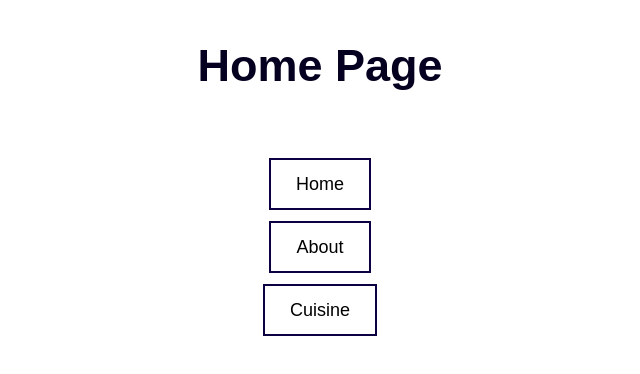
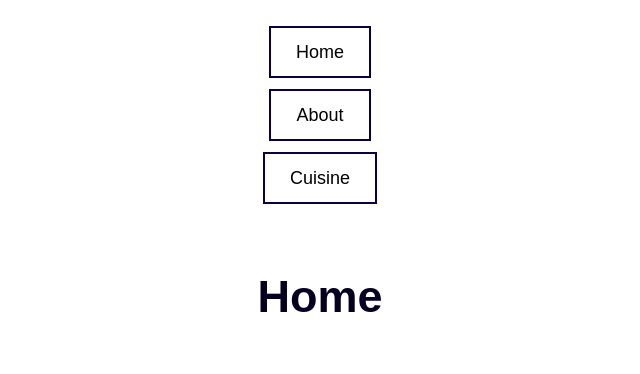
Before and after one commit to arlemimb/p-and-m-tours, a React app: page / in a window 1280 px wide. Shown: the top 374 px of the page, without its empty margins (320-960 px from the left). Built offline with nearby package versions, Linux system fonts and the light colour scheme.

Commit message:
Created the initial Header Navigation

```diff
--- a/package.json
+++ b/package.json
@@ -45,6 +45,7 @@
     "react": "^17.0.1",
     "react-dom": "^17.0.1",
     "react-router-dom": "^6.3.0",
-    "style-loader": "^3.3.1"
+    "style-loader": "^3.3.1",
+    "styled-components": "^5.3.5"
   }
 }
--- a/src/App.js
+++ b/src/App.js
@@ -1,18 +1,21 @@
 import React from 'react';
 import {
   BrowserRouter as Router,
+  Routes,
   Route,
-  Link,
-  Routes,
 } from 'react-router-dom';
 // import PropTypes from 'prop-types';
 
 // Import the pages
+import Home from './components/Home/Home';
 import About from './components/About/About';
 import Cuisine from './components/Cuisine/Cuisine';
 
 // import css
 import './assets/App.css';
+
+// Import the Header
+import Header from './components/Header/Header';
 
 /* const App = ({ title }) => <div>{title}</div>;
 
@@ -24,24 +27,12 @@ function App() {
   return (
     <div className="App">
       <Router>
+        <Header />
         <Routes>
-          <Route exact path="/" element={<h1>Home Page</h1>} />
+          <Route exact path="/" element={<Home />} />
           <Route exact path="About" element={<About />} />
           <Route exact path="Cuisine" element={<Cuisine />} />
         </Routes>
-        <div className="list">
-          <ul>
-            <li>
-              <Link to="/">Home</Link>
-            </li>
-            <li>
-              <Link to="About">About</Link>
-            </li>
-            <li>
-              <Link to="Cuisine">Cuisine</Link>
-            </li>
-          </ul>
-        </div>
       </Router>
     </div>
   );
--- /dev/null
+++ b/src/components/Header/Header.js
@@ -0,0 +1,22 @@
+import React from 'react';
+import { Link } from 'react-router-dom';
+
+const Header = () => {
+  return (
+    <div className="list">
+      <ul>
+        <li>
+          <Link to="/">Home</Link>
+        </li>
+        <li>
+          <Link to="About">About</Link>
+        </li>
+        <li>
+          <Link to="Cuisine">Cuisine</Link>
+        </li>
+      </ul>
+    </div>
+  );
+};
+
+export default Header;
--- /dev/null
+++ b/src/components/Home/Home.js
@@ -0,0 +1,11 @@
+import React from 'react';
+
+const Home = () => {
+  return (
+    <div>
+      <h1>Home</h1>
+    </div>
+  );
+};
+
+export default Home;
```
Also changed, not shown: 1 other file (tests, documents, lock files or other folders).
